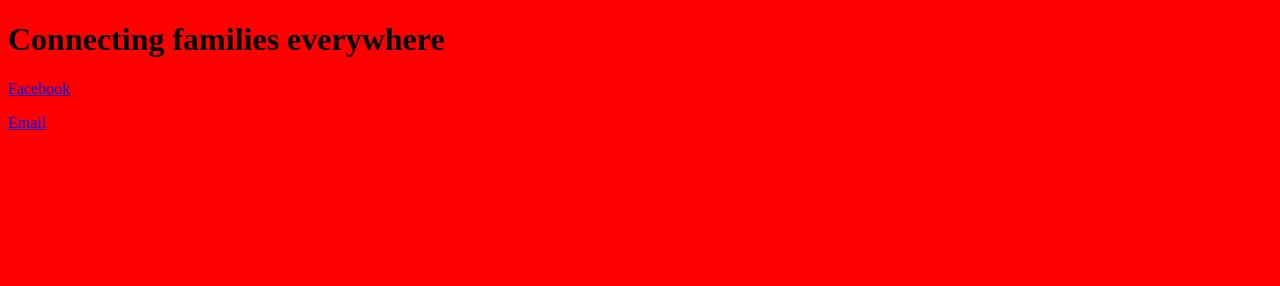
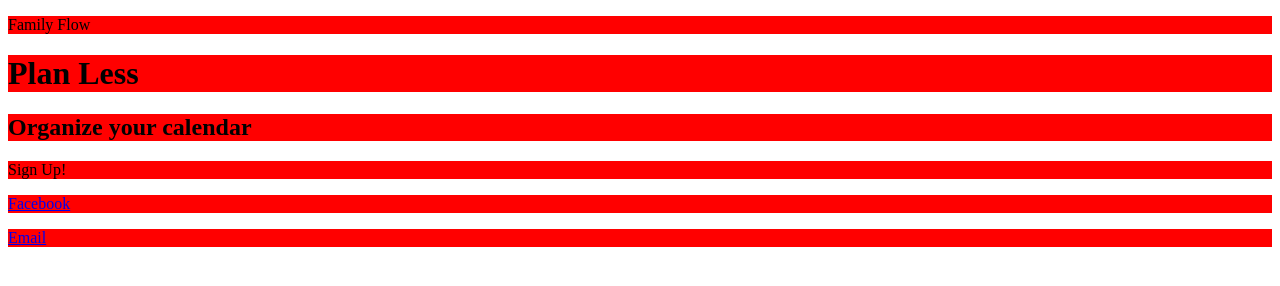
Before and after one commit to jhumbrac/Jmizrachi.github.io, a plain HTML site: page familyflow/index.html in a window 1280 px wide. Drawn offline with Linux system fonts and the light colour scheme.

Commit message:
Wireframe Added

```diff
--- a/familyflow/index.html
+++ b/familyflow/index.html
@@ -1,25 +1,27 @@
+<!-- design: Family Flow
+	focal point: Images, size,spacing,color
+	1. Slogan
+	2. Summary of the company
+	3. CTA  Call to Action-->
+
+	<!-- desired user behavior
+	showcase the app  -->
+
 <!DOCTYPE html>
-
 <head>
-	<html lang="en">
+	<lang="en">
 	<meta charset="UTF-8">
 	<title>Family FLow</title>
 	<link rel="stylesheet" type="text/css" href="style.css">
 </head>
 <body>
-	<h1>Connecting families everywhere</h1>
+
+	<p>Family Flow</p>
+	<h1>Plan Less</h1>
+	<h2>Organize your calendar</h2>
+	<p>Sign Up!</p>
+	<!-- Facebook API FIX-->
 	<p><a href="https://www.facebook.com/pages/Family-Flow/1667966700112981?ref=aymt_homepage_panel">Facebook</a></p>
-	<p><a href="#">Email</a></p>
-</body>
-
-
-<!DOCTYPE html>
-<html lang="en">
-<head>
-	<meta charset="UTF-8">
-	<title>Document</title>
-</head>
-<body>
-
+	<p><a href="Jordanmizrachi@gmail.com">Email</a></p>
 </body>
 </html>
--- a/familyflow/style.css
+++ b/familyflow/style.css
@@ -1,4 +1,5 @@
-body {
-    background-color: red
-    ;
+h1,h2,p{
+    background-color: red;
+	center:;
+
 }
```
Also changed, not shown: familyflow/FamilyFlowEdit.png (added), familyflow/drawing.png (added).
